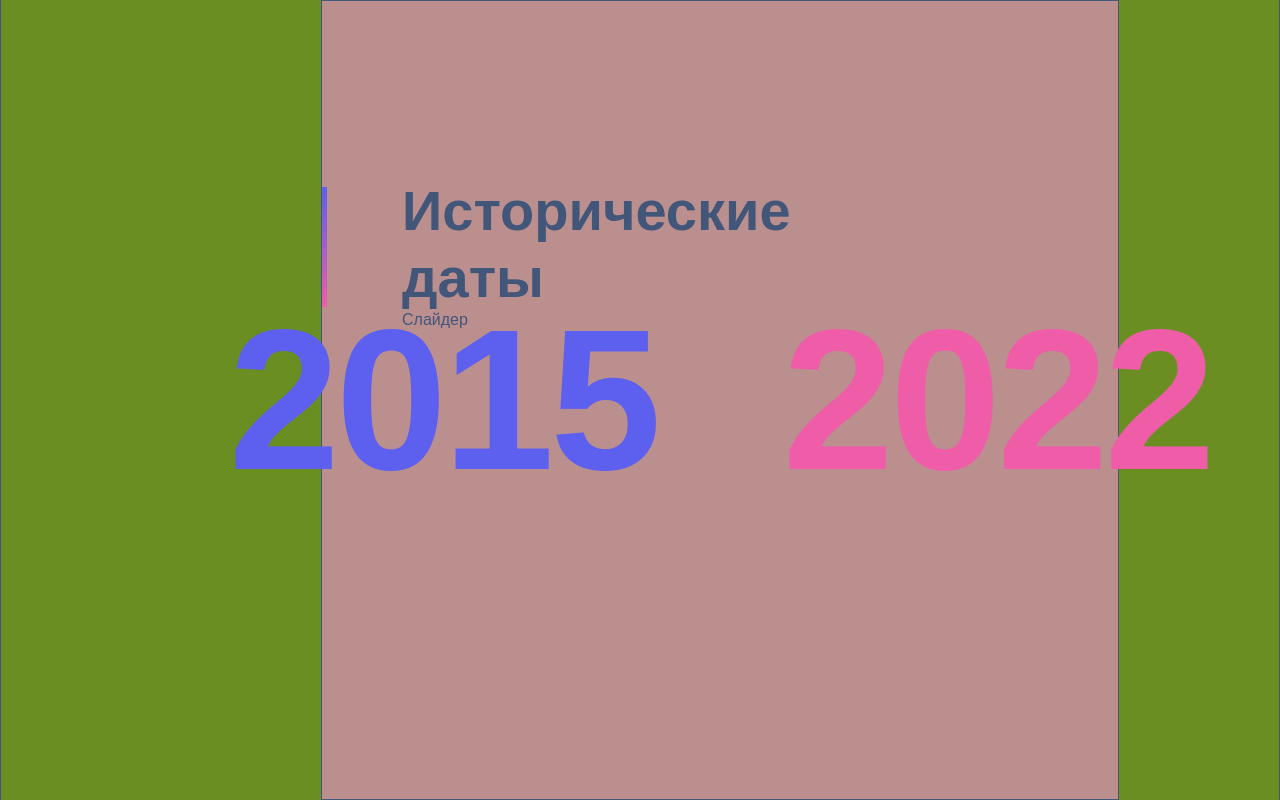
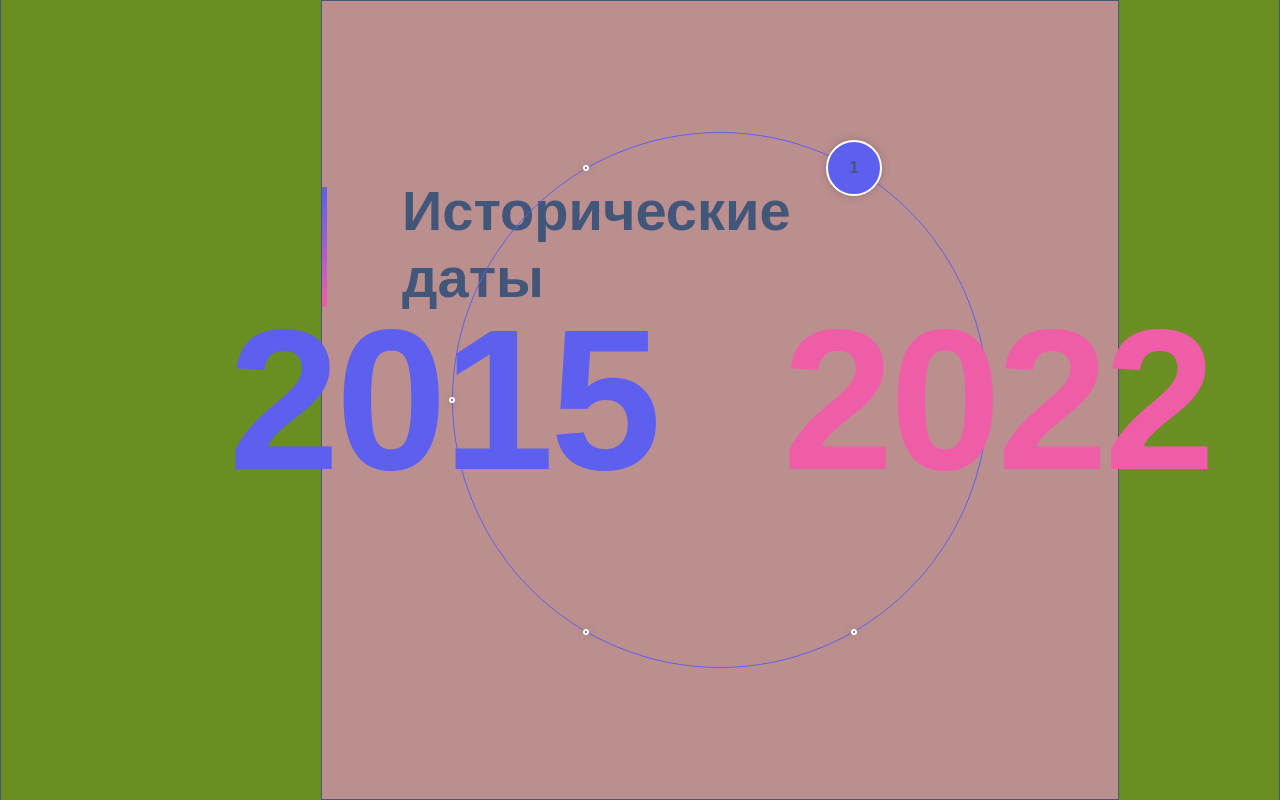
Before and after one commit to LenaRybinskova/History_slider, a React app: page / in a window 1280 px wide. Built offline with nearby package versions, Linux system fonts and the light colour scheme.

Commit message:
Circle component

```diff
--- a/package.json
+++ b/package.json
@@ -14,6 +14,7 @@
   "license": "ISC",
   "packageManager": "pnpm@10.6.1",
   "dependencies": {
+    "gsap": "^3.13.0",
     "react": "^19.1.1",
     "react-dom": "^19.1.1",
     "styled-components": "^6.1.19"
--- a/src/App.tsx
+++ b/src/App.tsx
@@ -1,8 +1,23 @@
 import React from 'react';
 import {HistoricalDates} from './features/HistoricalDates';
 import GlobalStyle from './app/globalStyles';
-import {Container} from './features/HistoricalDateStyles';
+import styled from 'styled-components';
+import {colors} from './app/stylesVar';
 
+
+export const Container = styled.div`
+    display: flex;
+    flex-direction: column;
+    justify-content: space-between;
+    height: 100vh;
+    margin-inline: 320px 160px;
+    border: 1px solid ${colors.text};
+    padding-block: 176px 105px;
+    padding-left:80px ;
+    background-color: rosybrown;
+
+    position: relative;
+`;
 
 const App= () => {
     return (
--- /dev/null
+++ b/src/features/Circle/Circle.tsx
@@ -0,0 +1,162 @@
+import type React from "react"
+import { useEffect, useRef, useState } from "react"
+import styled from "styled-components"
+import { gsap } from "gsap"
+import { colors } from "../../app/stylesVar"
+
+interface AnimatedCircleProps {
+    pointsCount: number
+    onPointClick?: (index: number) => void
+}
+
+const CircleContainer = styled.div`
+  position: absolute;
+  width: 536px;
+  height: 536px;
+  top: 50%;
+  left: 50%;
+  transform: translate(-50%, -50%);
+`
+
+const CircleRing = styled.div`
+  position: absolute;
+  top: 0;
+  left: 0;
+  width: 100%;
+  height: 100%;
+  border: 1px solid ${colors.primary};
+  border-radius: 50%;
+  background: transparent;
+`
+
+const PointsContainer = styled.div`
+  position: absolute;
+  top: 0;
+  left: 0;
+  width: 100%;
+  height: 100%;
+`
+
+const Point = styled.div<{ $isActive: boolean; $isHovered: boolean }>`
+  position: absolute;
+  width: ${(props) => (props.$isActive || props.$isHovered ? "56px" : "6px")};
+  height: ${(props) => (props.$isActive || props.$isHovered ? "56px" : "6px")};
+  background-color: ${(props) => (props.$isActive ? "#5d5fef" : "#42567a")};
+  border: 2px solid white;
+  border-radius: 50%;
+  cursor: pointer;
+  transform: translate(-50%, -50%);
+  transition: all 0.3s ease;
+  z-index: 10;
+  box-shadow: 0 0 10px rgba(0, 0, 0, 0.2);
+  display: flex;
+  align-items: center;
+  justify-content: center;
+  font-size: 16px;
+  font-weight: bold;
+  color: white;
+
+  &:hover {
+    background-color: #ef5da8;
+  }
+`
+
+const PointNumber = styled.span<{ $visible: boolean }>`
+  opacity: ${(props) => (props.$visible ? 1 : 0)};
+  transition: opacity 0.3s ease;
+  user-select: none;
+`
+
+export const AnimatedCircle: React.FC<AnimatedCircleProps> = ({ pointsCount = 4, onPointClick }) => {
+    const containerRef = useRef<HTMLDivElement>(null)
+    const pointsContainerRef = useRef<HTMLDivElement>(null)
+    const pointsRef = useRef<HTMLDivElement[]>([])
+    const [activePointIndex, setActivePointIndex] = useState(0)
+    const [hoveredPointIndex, setHoveredPointIndex] = useState<number | null>(null)
+
+    const validPointsCount = Math.max(2, Math.min(6, pointsCount))
+
+    const getPointPosition = (index: number, total: number) => {
+        const radius = 268
+        const startAngle = -60
+        const angleStep = 360 / total
+        const angle = startAngle + index * angleStep
+        const radian = (angle * Math.PI) / 180
+
+        const x = radius + radius * Math.cos(radian)
+        const y = radius + radius * Math.sin(radian)
+
+        return { x, y, angle }
+    }
+
+    const animateToActivePosition = (clickedIndex: number) => {
+        if (clickedIndex === activePointIndex || !pointsContainerRef.current) return
+
+        const angleStep = 360 / validPointsCount
+        const rotationAngle = -clickedIndex * angleStep
+
+        gsap.to(pointsContainerRef.current, {
+            rotation: rotationAngle,
+            duration: 1.2,
+            ease: "power2.inOut",
+        })
+
+        setActivePointIndex(clickedIndex)
+    }
+
+    useEffect(() => {
+        if (!containerRef.current) return
+
+        pointsRef.current.forEach((point, index) => {
+            if (!point) return
+
+            const { x, y } = getPointPosition(index, validPointsCount)
+
+            gsap.set(point, {
+                left: x,
+                top: y,
+            })
+        })
+
+        if (pointsContainerRef.current) {
+            gsap.set(pointsContainerRef.current, { rotation: 0 })
+            setActivePointIndex(0)
+        }
+    }, [validPointsCount])
+
+    const handlePointClick = (index: number) => {
+        animateToActivePosition(index)
+        onPointClick?.(index)
+    }
+
+    const handlePointMouseEnter = (index: number) => {
+        setHoveredPointIndex(index)
+    }
+
+    const handlePointMouseLeave = () => {
+        setHoveredPointIndex(null)
+    }
+
+    return (
+        <CircleContainer ref={containerRef}>
+            <CircleRing />
+            <PointsContainer ref={pointsContainerRef}>
+                {Array.from({ length: validPointsCount }, (_, index) => (
+                    <Point
+                        key={index}
+                        ref={(el) => {
+                            if (el) pointsRef.current[index] = el
+                        }}
+                        $isActive={index === activePointIndex}
+                        $isHovered={hoveredPointIndex === index}
+                        onClick={() => handlePointClick(index)}
+                        onMouseEnter={() => handlePointMouseEnter(index)}
+                        onMouseLeave={handlePointMouseLeave}
+                    >
+                        <PointNumber $visible={index === activePointIndex || hoveredPointIndex === index}>{index + 1}</PointNumber>
+                    </Point>
+                ))}
+            </PointsContainer>
+        </CircleContainer>
+    )
+}
--- a/src/features/HistoricalDateStyles.ts
+++ b/src/features/HistoricalDateStyles.ts
@@ -2,20 +2,9 @@ import styled from 'styled-components';
 import {colors} from '../app/stylesVar';
 
 
-export const Container = styled.div`
-    display: flex;
-    flex-direction: column;
-    height: 100vh;
-    margin-inline: 320px 160px;
-    border: 1px solid ${colors.text};
-    padding-block: 176px 105px;
-    padding-left:80px ;
-    position: relative;
-    background-color: rosybrown;
-`;
+
 
 export const Title = styled.h1`
-
     font-weight: 700;
     font-size: 56px;
     line-height: 120%;
--- a/src/features/HistoricalDates.tsx
+++ b/src/features/HistoricalDates.tsx
@@ -1,5 +1,6 @@
-import {Container, Title} from './HistoricalDateStyles';
+import { Title} from './HistoricalDateStyles';
 import {TimePeriod} from './TimePeriod/TimePeriod';
+import {AnimatedCircle} from './Circle/Circle';
 
 
 export const HistoricalDates = () => {
@@ -7,7 +8,7 @@ export const HistoricalDates = () => {
         <>
             <Title>Исторические даты</Title>
             <TimePeriod/>
-            <div>Слайдер</div>
+            <AnimatedCircle pointsCount={6} onPointClick={()=>{}}/>
         </>
 
     )
```
Also changed, not shown: 1 other file (tests, documents, lock files or other folders).
